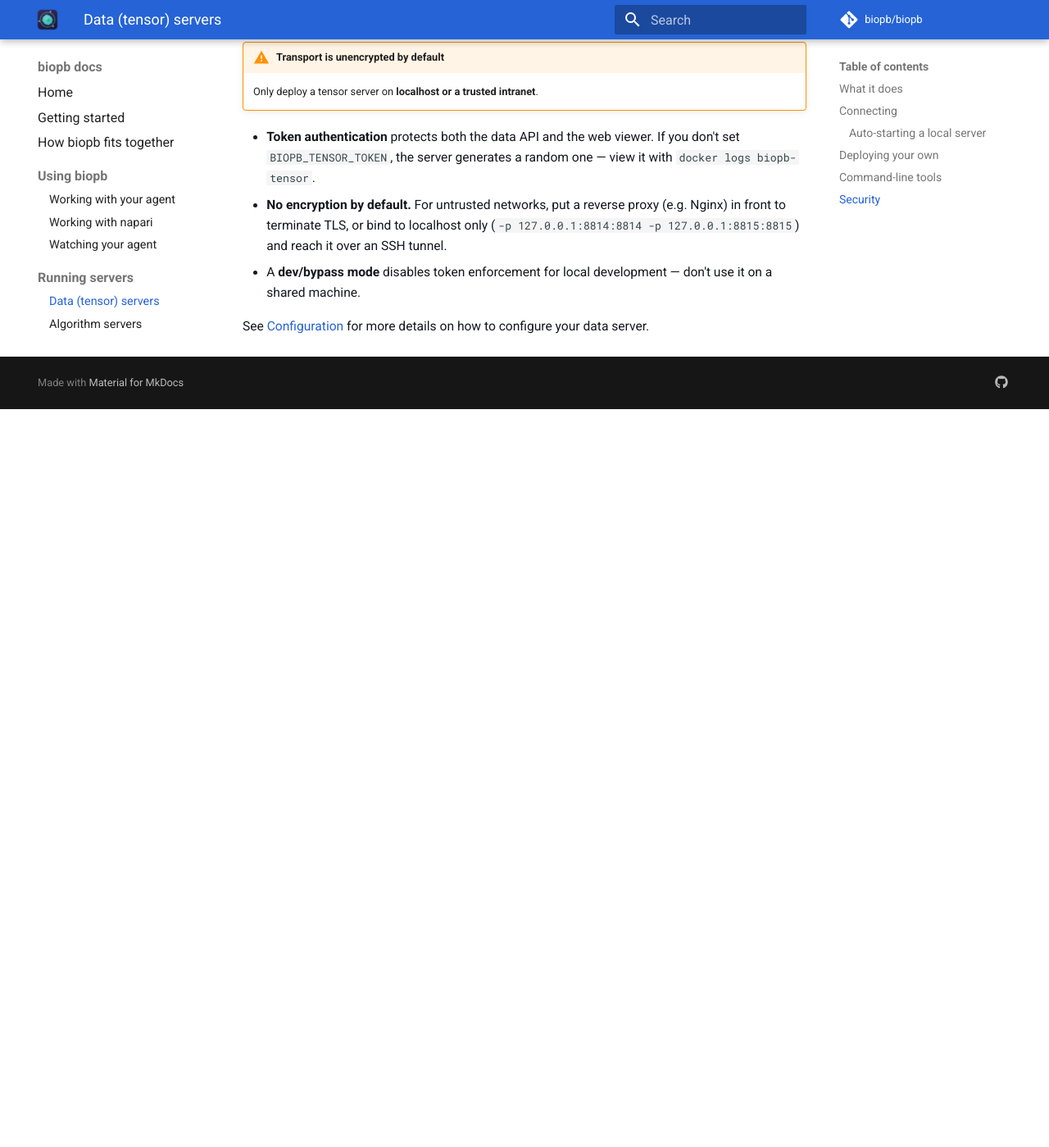
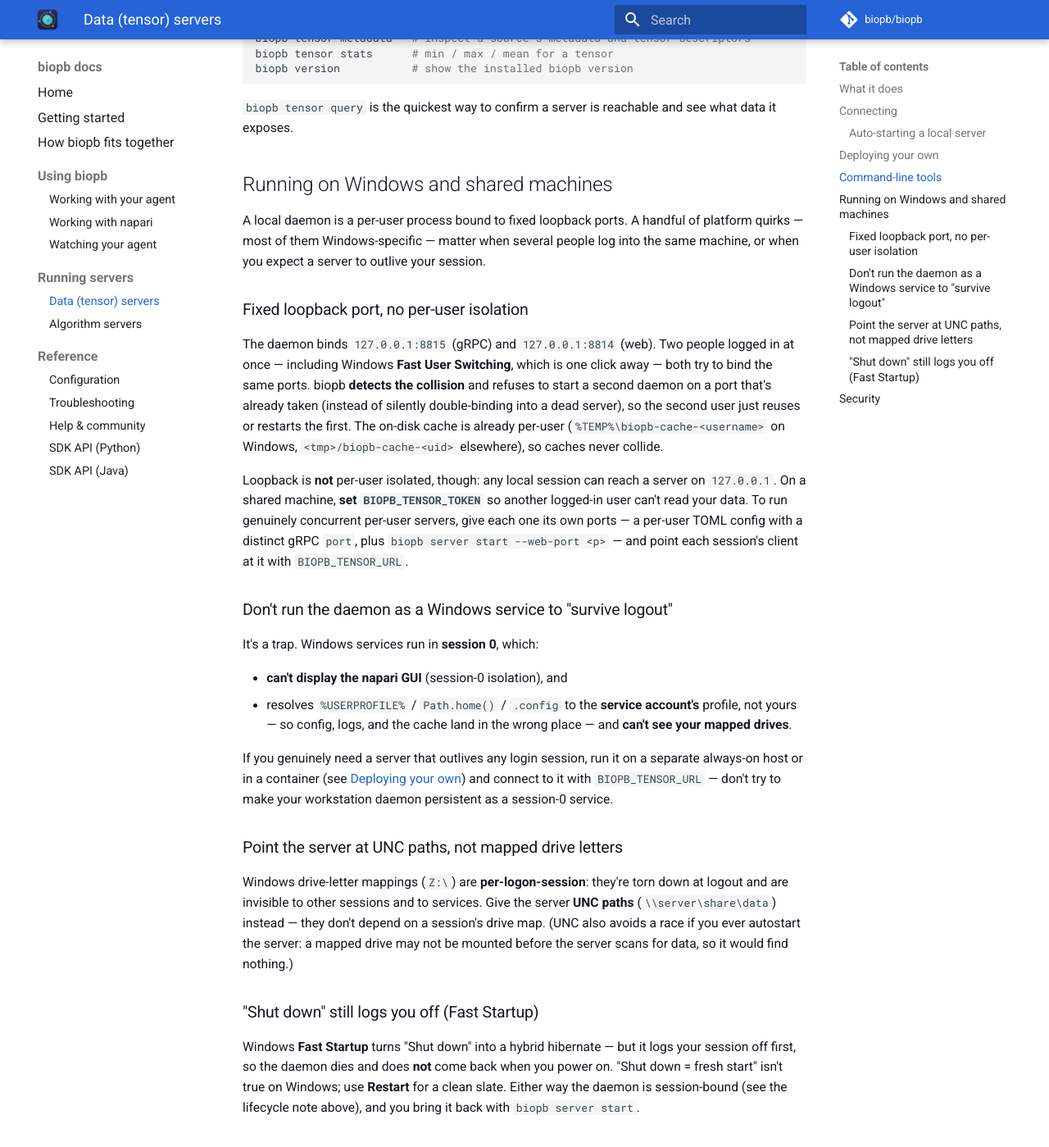
Before and after one commit to biopb/biopb-site, an MkDocs documentation site: the page built from docs/data-servers.md, in a window 1280 px wide and 1400 px high, scrolled down 2128 px. Shown: the whole window at 82% size. Built offline with MkDocs 1.6.1 and Material for MkDocs 9.7.7, drawn with Linux system fonts in a browser that asks for light colours; comment, search, counter and statistics services are not loaded; before the commit the page ends 2627 px from its top, so only the background shows below that; some of the changed text lies outside the part shown.

Commit message:
docs: daemon lifecycle + Windows/shared-machine server notes (#138 items 3-7) (#7)

````diff
--- a/docs/data-servers.md
+++ b/docs/data-servers.md
@@ -76,6 +76,17 @@
 biopb server restart
 ```
 
+!!! note "Lifecycle: the local daemon is session-bound, not persistent"
+    A daemon started with `biopb server start` lives with your login session and is
+    taken down when that session ends — Windows hard-kills session processes on
+    logout, and modern Linux (systemd-logind) kills the user scope on logout
+    regardless of `setsid`. This is by design: biopb does not try to keep a local
+    daemon alive past logout. If you need a tensor server that **survives logout** —
+    a shared or remote server — run it persistently at the infrastructure level
+    (the container/Compose service, a systemd unit, or `loginctl enable-linger`),
+    not via `biopb server start`. Any `setsid`/detach belongs in that wrapper, not
+    in the CLI.
+
 **Diagnose a running server** (works against any server, local or remote — pass
 `--server <url>` for a non-default one):
 
@@ -88,6 +99,57 @@
 
 `biopb tensor query` is the quickest way to confirm a server is reachable and see what data
 it exposes.
+
+## Running on Windows and shared machines
+
+A local daemon is a per-user process bound to fixed loopback ports. A handful of platform
+quirks — most of them Windows-specific — matter when several people log into the same machine,
+or when you expect a server to outlive your session.
+
+### Fixed loopback port, no per-user isolation
+
+The daemon binds `127.0.0.1:8815` (gRPC) and `127.0.0.1:8814` (web). Two people logged in at
+once — including Windows **Fast User Switching**, which is one click away — both try to bind
+the same ports. biopb **detects the collision** and refuses to start a second daemon on a port
+that's already taken (instead of silently double-binding into a dead server), so the second
+user just reuses or restarts the first. The on-disk cache is already per-user
+(`%TEMP%\biopb-cache-<username>` on Windows, `<tmp>/biopb-cache-<uid>` elsewhere), so caches
+never collide.
+
+Loopback is **not** per-user isolated, though: any local session can reach a server on
+`127.0.0.1`. On a shared machine, **set `BIOPB_TENSOR_TOKEN`** so another logged-in user can't
+read your data. To run genuinely concurrent per-user servers, give each one its own ports — a
+per-user TOML config with a distinct gRPC `port`, plus `biopb server start --web-port <p>` —
+and point each session's client at it with `BIOPB_TENSOR_URL`.
+
+### Don't run the daemon as a Windows service to "survive logout"
+
+It's a trap. Windows services run in **session 0**, which:
+
+- **can't display the napari GUI** (session-0 isolation), and
+- resolves `%USERPROFILE%` / `Path.home()` / `.config` to the **service account's** profile,
+  not yours — so config, logs, and the cache land in the wrong place — and **can't see your
+  mapped drives**.
+
+If you genuinely need a server that outlives any login session, run it on a separate always-on
+host or in a container (see [Deploying your own](#deploying-your-own)) and connect to it with
+`BIOPB_TENSOR_URL` — don't try to make your workstation daemon persistent as a session-0
+service.
+
+### Point the server at UNC paths, not mapped drive letters
+
+Windows drive-letter mappings (`Z:\`) are **per-logon-session**: they're torn down at logout
+and are invisible to other sessions and to services. Give the server **UNC paths**
+(`\\server\share\data`) instead — they don't depend on a session's drive map. (UNC also avoids
+a race if you ever autostart the server: a mapped drive may not be mounted before the server
+scans for data, so it would find nothing.)
+
+### "Shut down" still logs you off (Fast Startup)
+
+Windows **Fast Startup** turns "Shut down" into a hybrid hibernate — but it logs your session
+off first, so the daemon dies and does **not** come back when you power on. "Shut down = fresh
+start" isn't true on Windows; use **Restart** for a clean slate. Either way the daemon is
+session-bound (see the lifecycle note above), and you bring it back with `biopb server start`.
 
 ## Security
 
````
Also changed, not shown: docs/troubleshooting.md (+10 -5 lines).
